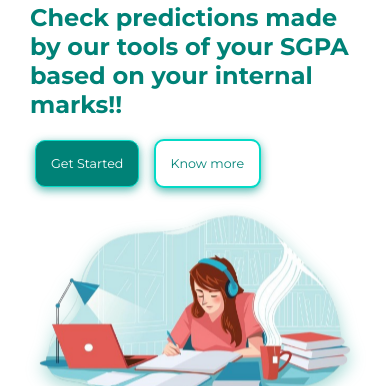
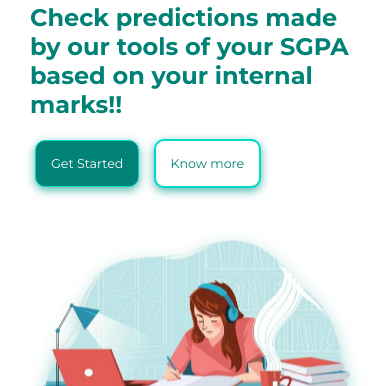
Before and after one commit to alurubalakarthikeya/CalGPA, a plain HTML site: page index.html in a window 390 px wide. Shown: the part 236-622 px from the top of the page. Drawn offline with Linux system fonts and the light colour scheme.

Commit message:
proportions-

```diff
--- a/styles.css
+++ b/styles.css
@@ -495,9 +495,9 @@ sup> i {
 
 
 @media (max-width: 630px) {
-  .info-box {
-    display: none;
-  }
+    .info-box {
+      display: none;
+    }
     .options {
         display: none;
     }
@@ -517,9 +517,16 @@ sup> i {
         font-size: 1.5vh;
     }
     .home {
+      display: flex;
+      justify-content: center;
+      align-items: center;
+      flex-direction: column;
+      gap: 25px;
       color: var(--main-color);
       margin: 85px 30px 50px 30px;
     }
+
+
 
     .main {
       color: var(--main-color);
```
